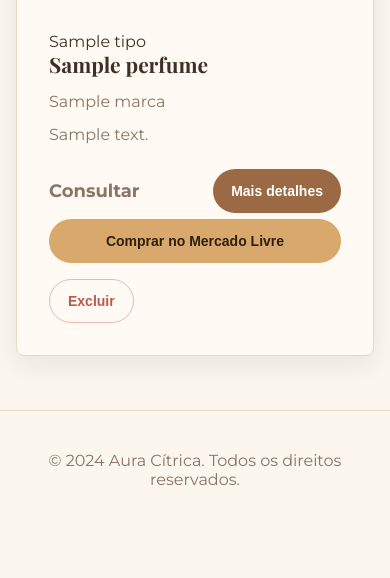
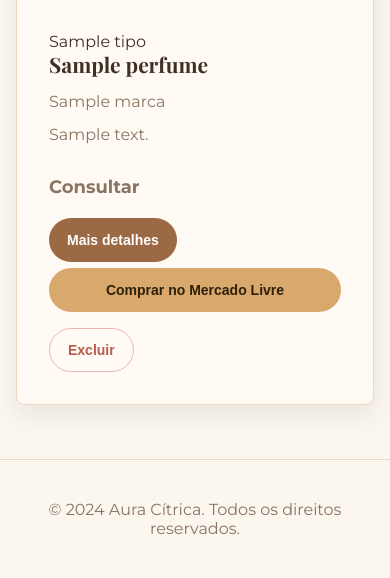
Before and after one commit to gabrielanbueno/perfume, a Flask app: template templates/index.html in a window 390 px wide. Shown: the part 1072-1650 px from the top of the page. Before the commit the page ends 1557 px from the top, so only its background shows below. Run offline with Flask 3, Linux system fonts and the light colour scheme; the template is opened without the code that fills it: most values are stand-ins (such as "Sample title", 1, 10 or a date in 2020).

Commit message:
alteração

```diff
--- a/static/style.css
+++ b/static/style.css
@@ -251,9 +251,10 @@ button:hover {
 
 .preco {
     margin: 0;
-    color: var(--ink);
+    color: var(--brand-dark);
     font-size: 18px;
     font-weight: 800;
+    white-space: nowrap;
 }
 
 .vitrine-topo{
@@ -476,5 +477,14 @@ footer {
         grid-template-columns: 1fr;
     }
 
+    .card-rodape {
+        flex-direction: column;
+        align-items: stretch;
+    }
+
+    .card-rodape bottom {
+        width: 100%;
+    }
+
 
 }
```
